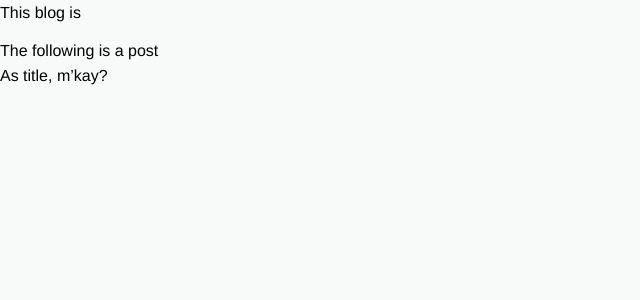
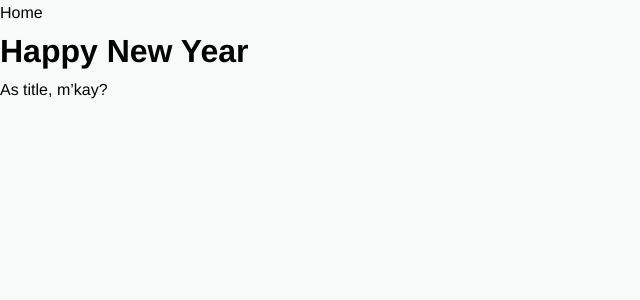
Before and after one commit to Dafin/dafin.github.io, a Jekyll site: the page built from _posts/2017-01-01-Happy-New-Year.markdown, in a window 1280 px wide. Shown: the top 300 px of the page, without its empty margins (0-640 px from the left). Built offline with Jekyll 4.4.1, drawn with Linux system fonts in a browser that asks for light colours; nearby versions of some CDN libraries.

Commit message:
Initial Posts page layout , adding HTML5 Microdata attributes

```diff
--- a/_layouts/default.html
+++ b/_layouts/default.html
@@ -2,9 +2,7 @@
 <html>
   {% include head.html %}
   <body>
-    <p>
-     This blog is
-    </p>
+
     <main>
       {{ content }}
     </main>
--- a/_layouts/post.html
+++ b/_layouts/post.html
@@ -2,8 +2,18 @@
 layout: default
 ---
 
-The following is a post
 
+  <header>
+    <a class="nav nav--white" href="{{ site.baseurl }}/">
+      <span>Home</span>
+    </a>
+    <div>
+      <h1 itemprop="name headline">{{ page.title }}</h1>
+      <span></span>
+    </div>
+  </header>
+
+<article itemprop="blogPost" itemscope itemtype="http://schema.org/BlogPosting">
 
 <article>
     {{ content }}
```
